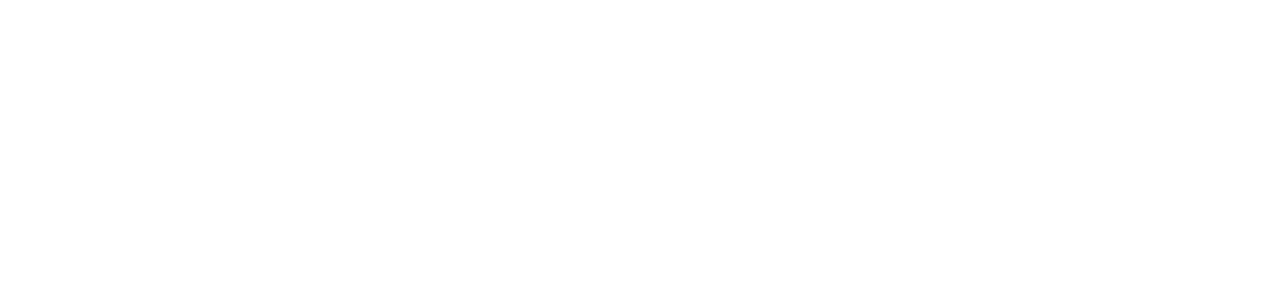
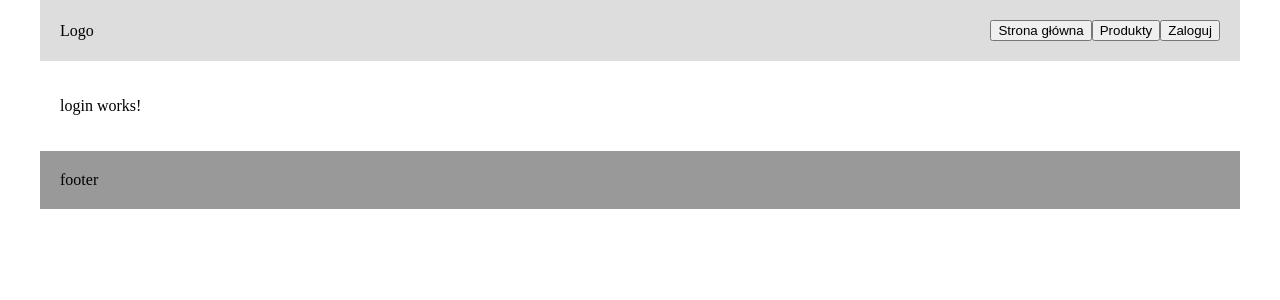
Before and after one commit to erykszczesniak/AngularShop, an Angular app: page /login in a window 1280 px wide. Before the commit this address led to /. Shown: the top 300 px of the page. Built offline with nearby package versions, Linux system fonts and the light colour scheme.

Commit message:
fullpage layout

```diff
--- /dev/null
+++ b/src/app/layouts/fullpage/fullpage.component.html
@@ -0,0 +1,9 @@
+<app-header flexLayout="column"></app-header>
+
+<div flexLayout="column">
+  <div fxFlex="80" class="content">
+    <router-outlet></router-outlet>
+  </div>
+</div>
+
+<app-footer flexLayout="column"></app-footer>
--- /dev/null
+++ b/src/app/layouts/fullpage/fullpage.component.scss
@@ -0,0 +1,11 @@
+:host {
+    display: flex;
+    flex-direction: column;
+    width: 1200px;
+    margin: 0 auto;
+    height: 100;
+}
+
+.content {
+    padding: 20px;
+}
--- /dev/null
+++ b/src/app/modules/login/login.component.html
@@ -0,0 +1 @@
+<p>login works!</p>
```
Also changed, not shown: src/app/app-routing.module.ts (+8 -1 lines), src/app/app.module.ts (+4 -4 lines), src/app/layouts/fullpage/fullpage.component.ts (added, +10 -0 lines), src/app/layouts/fullpage/fullpage.module.ts (added, +23 -0 lines), src/app/modules/login/login.component.ts (added, +10 -0 lines), src/app/modules/login/login.component.scss (added), 2 other files (tests, documents, lock files or other folders).
